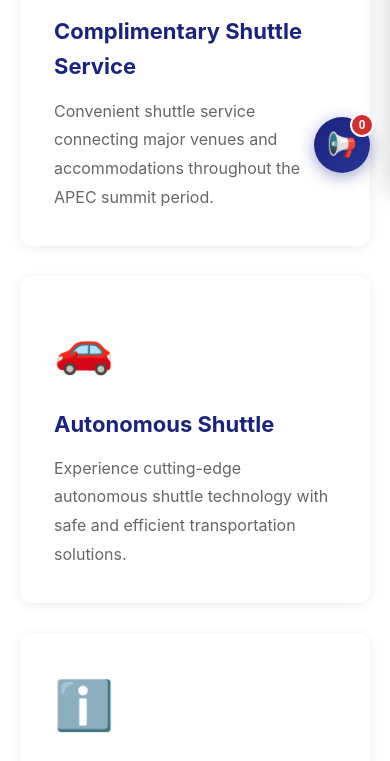
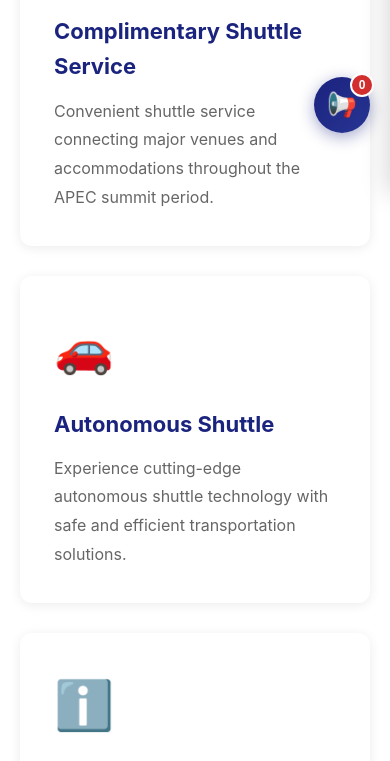
Before and after one commit to jakeon32/apec-notice, a plain HTML site: page index.html in a window 390 px wide. Shown: the part 651-1412 px from the top of the page. Drawn offline with Linux system fonts and the light colour scheme; no server answers.

Commit message:
Add files via upload

```diff
--- a/style.css
+++ b/style.css
@@ -4,11 +4,22 @@
     box-sizing: border-box;
 }
 
+html {
+    height: 100%;
+}
+
+html, body {
+    margin: 0;
+    padding: 0;
+}
+
 body {
     font-family: -apple-system, BlinkMacSystemFont, 'Segoe UI', 'Arial', sans-serif;
     color: #333;
     line-height: 1.6;
-    padding-bottom: 80px;
+    min-height: 100vh;
+    display: flex;
+    flex-direction: column;
 }
 
 /* Alert Banner - 상단 긴급 공지 배너 */
@@ -143,6 +154,7 @@ header {
     max-width: 1200px;
     margin: 0 auto;
     padding: 60px 40px;
+    flex: 1;
 }
 
 .section-title {
@@ -207,7 +219,7 @@ footer p {
 /* Floating Notice Button */
 .floating-notice-btn {
     position: fixed;
-    bottom: 30px;
+    bottom: 80px;
     right: 30px;
     width: 64px;
     height: 64px;
@@ -504,10 +516,6 @@ footer p {
 
 /* Responsive */
 @media (max-width: 768px) {
-    body {
-        padding-bottom: 60px;
-    }
-
     header {
         padding: 16px 20px;
     }
@@ -556,7 +564,7 @@ footer p {
         width: 56px;
         height: 56px;
         font-size: 24px;
-        bottom: 20px;
+        bottom: 60px;
         right: 20px;
     }
 
```
